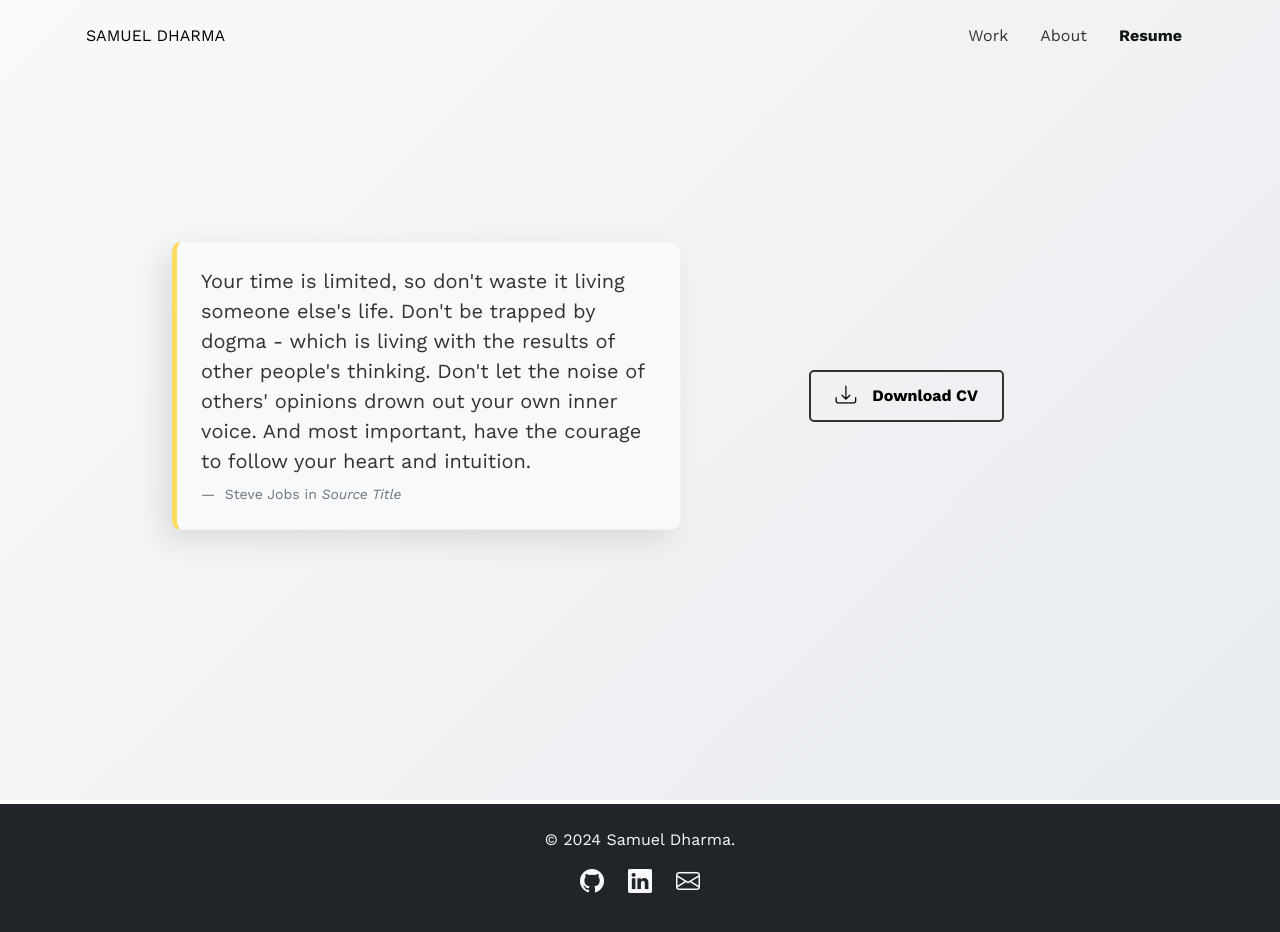
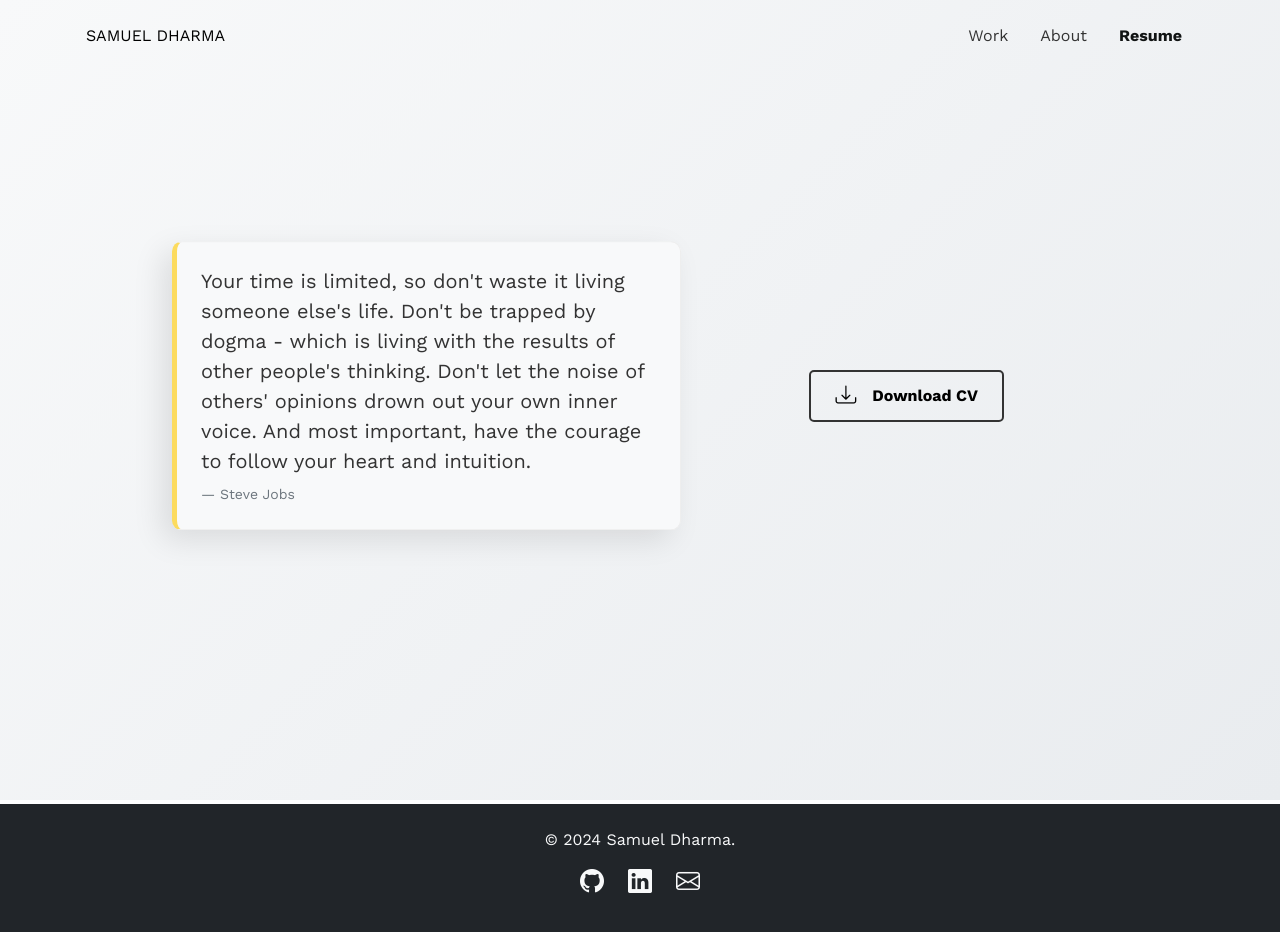
Before and after one commit to samueldharma/portfolio, a plain HTML site: page resume.html in a window 1280 px wide. Drawn offline with nearby package versions, Linux system fonts and the light colour scheme.

Commit message:
30/01/2025

```diff
--- a/resume.html
+++ b/resume.html
@@ -75,9 +75,7 @@
 									intuition.
 								</p>
 							</blockquote>
-							<figcaption class="blockquote-footer mb-0">
-								Steve Jobs in <cite title="Source Title">Source Title</cite>
-							</figcaption>
+							<figcaption class="blockquote-footer mb-0">Steve Jobs</figcaption>
 						</figure>
 					</div>
 
```
